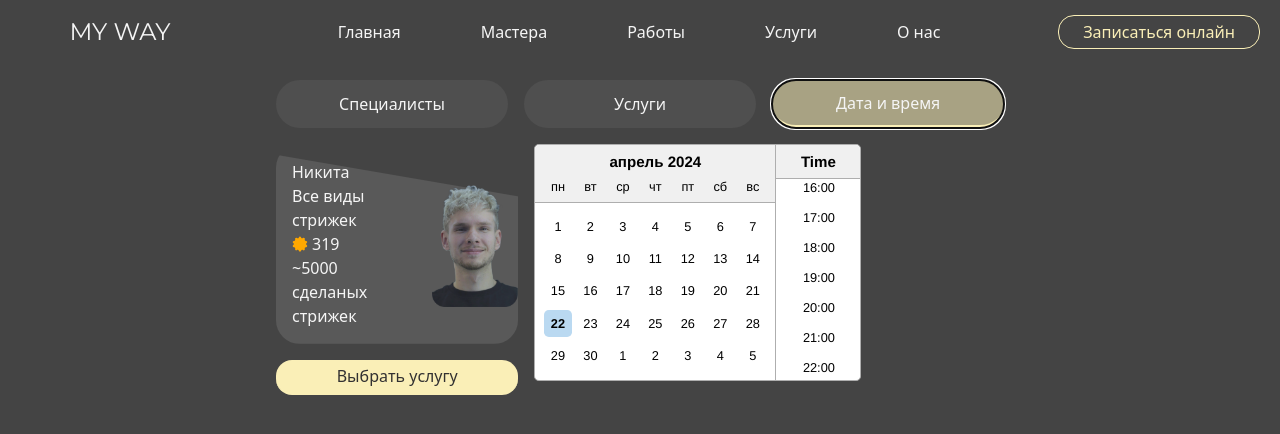
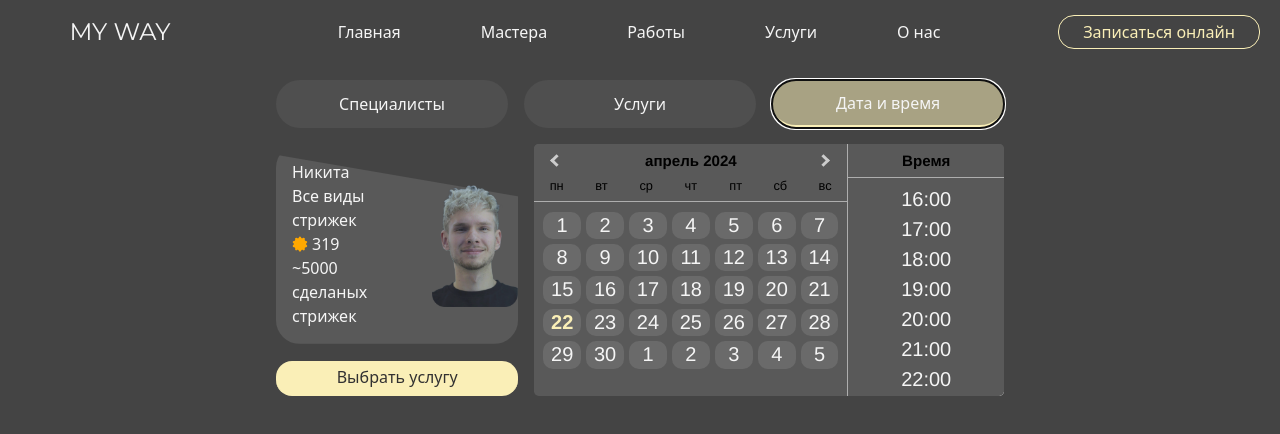
Before and after one commit to niki4mak/myway-nextjs, a Next.js app: page /booking in a window 1280 px wide. Both pictures are taken after a click on the tab "Дата и время". Shown: the top 434 px of the page. Built offline with nearby package versions, Linux system fonts and the light colour scheme; no server answers; the database is empty.

Commit message:
Datepicker basic styles

```diff
--- a/components/booking/booking-form/booking-form.tsx
+++ b/components/booking/booking-form/booking-form.tsx
@@ -1,11 +1,12 @@
 "use client";
 
-import {memo, useState} from "react";
+import React, {memo, useState} from "react";
 import {SelectPersonTab} from "@/components/booking/booking-form/select-person-tab";
 import {Tab, TabList, TabPanel, Tabs} from "react-tabs";
 import {SelectServiceTab} from "@/components/booking/booking-form/select-service-tab";
 import {SelectTimeTab} from "@/components/booking/booking-form/select-time-tab";
 import {IWithCategoriesWithServicesAndPrices} from "../../../data/model/service";
+import {DatePicker} from "@/components/shared/date-picker/date-picker";
 
 const BookingForm = memo<IWithCategoriesWithServicesAndPrices>(({
   categoriesWithServices
@@ -16,7 +17,7 @@ const BookingForm = memo<IWithCategoriesWithServicesAndPrices>(({
 
   const [selectedMaster, setSelectedMaster] = useState<number>(-1);
   const [selectedServices, setSelectedServices] = useState<number[]>([]);
-  const [selectedTime, setSelectedTime] = useState<number>(-1);
+  const [dateTime, setDateTime] = useState<Date | null>(null);
 
  return (
    <div className={"h-[80vh] w-full flex flex-col px-[260px] justify-center"}>
@@ -37,7 +38,10 @@ const BookingForm = memo<IWithCategoriesWithServicesAndPrices>(({
          />
        </TabPanel>
        <TabPanel>
-         <SelectTimeTab />
+         <SelectTimeTab
+           dateTime={dateTime}
+           setDateTime={setDateTime}
+         />
        </TabPanel>
      </Tabs>
    </div>
--- a/components/booking/booking-form/select-time-tab.tsx
+++ b/components/booking/booking-form/select-time-tab.tsx
@@ -1,27 +1,19 @@
 "use client";
 
-import React, {memo, useState} from "react";
-import ReactDatePicker from  "react-datepicker";
-import "react-datepicker/dist/react-datepicker.css";
+import React, {Dispatch, memo, SetStateAction, useState} from "react";
 import {PersonCard} from "@/components/shared/person-card/person-card";
 import ButtonSolid from "@/components/shared/button/button-solid";
-import { registerLocale } from  "react-datepicker";
-import { ru } from 'date-fns/locale/ru';
-registerLocale('ru', ru)
+import {DatePicker} from "@/components/shared/date-picker/date-picker";
 
 interface ISelectTimeTabProps {
-
+  dateTime: Date | null;
+  setDateTime: Dispatch<SetStateAction<Date | null>>
 }
 
 const SelectTimeTab = memo<ISelectTimeTabProps>(({
-
+  dateTime,
+  setDateTime
 }) => {
-  const [dateTime, setDateTime] = useState<Date | null>(null);
-
-  const renderDayContents = (day: number, date: Date | undefined) => {
-    const tooltipText = `Tooltip for date: ${date}`;
-    return <div className={"text-l"} title={tooltipText}>{day}</div>;
-  };
 
   return (
     <div className={"grid grid-cols-[1fr_3fr] gap-4"}>
@@ -29,18 +21,7 @@ const SelectTimeTab = memo<ISelectTimeTabProps>(({
         <PersonCard/>
         <ButtonSolid text={"Выбрать услугу"}/>
       </div>
-      <div>
-        <ReactDatePicker
-          selected={dateTime}
-          onChange={(date) => setDateTime(date)}
-          showTimeSelect
-          inline
-          locale={"ru"}
-          timeFormat="HH:mm"
-          timeIntervals={60}
-          renderDayContents={renderDayContents}
-        />
-      </div>
+      <DatePicker dateTime={dateTime} setDateTime={setDateTime} />
     </div>
 )
   ;
--- /dev/null
+++ b/components/shared/date-picker/date-picker.css
@@ -0,0 +1,101 @@
+/* DATE */
+/* COMMON CONTAINERS */
+.react-datepicker {
+    border: 0;
+    background: #595959;
+    display: grid;
+    grid-template-columns: 2fr 1fr;
+}
+
+.react-datepicker__header {
+    background: #595959;
+}
+
+.react-datepicker__month-container {
+    width: 100%;
+}
+
+.react-datepicker__week {
+    width: 100%;
+    display: grid;
+    grid-template-columns: repeat(7, 1fr);
+    white-space: nowrap;
+}
+
+/* DAY */
+
+.react-datepicker__day {
+    font-size: 20px;
+    color: #F5F5F5;
+    border-radius: 10px;
+    background: #B1B1B133;
+    width: auto;
+    height: auto;
+
+    &:hover {
+        border-radius: 10px;
+        background: #B1B1B133;
+        box-shadow: 0 0 8px #FAEFB7;
+    }
+}
+
+.react-datepicker__day--selected {
+    box-shadow: 0 0 16px #FAEFB7;
+}
+
+.react-datepicker__day--today {
+    font-weight: 700;
+    color: #FAEFB7;
+}
+
+.react-datepicker__day-names {
+    display: grid;
+    grid-template-columns: repeat(7, 1fr);
+    text-align: center;
+}
+
+.react-datepicker__day-name {
+    width: auto;
+    height: auto;
+}
+
+
+/* TIME */
+
+.react-datepicker__time-container {
+    width: auto;
+}
+
+.react-datepicker__time-box {
+    border: 0;
+    width: auto !important;
+    background: #595959;
+}
+
+.react-datepicker__time-list-item {
+    font-size: 20px;
+    color: #F5F5F5;
+
+    &:hover {
+        box-shadow: 0 0 4px #FAEFB7;
+        background: transparent !important;
+    }
+}
+
+.react-datepicker__time-list-item--selected {
+    box-shadow: 0 0 16px #FAEFB7;
+}
+
+/* NAVIGATION */
+
+.react-datepicker__navigation {
+    z-index: 10;
+}
+
+.react-datepicker__navigation--previous {
+
+}
+
+.react-datepicker__navigation--next {
+    left: calc(66% - 32px);
+}
--- /dev/null
+++ b/components/shared/date-picker/date-picker.tsx
@@ -0,0 +1,34 @@
+import React, {Dispatch, memo, SetStateAction} from "react";
+import ReactDatePicker, {registerLocale} from "react-datepicker";
+import { ru } from 'date-fns/locale/ru';
+import "react-datepicker/dist/react-datepicker.css";
+import "./date-picker.css";
+registerLocale('ru', ru);
+
+
+interface IDatePickerProps {
+  dateTime: Date | null;
+  setDateTime: Dispatch<SetStateAction<Date | null>>
+}
+
+const DatePicker = memo<IDatePickerProps>(({
+                                             dateTime,
+                                             setDateTime
+}) => {
+ return (
+    <ReactDatePicker
+      selected={dateTime}
+      onChange={(date) => setDateTime(date)}
+      showTimeSelect
+      inline
+      locale={"ru"}
+      timeFormat="HH:mm"
+      timeIntervals={60}
+      timeCaption={"Время"}
+      dayClassName={d => "w-[32px]"}
+    />
+ );
+})
+DatePicker.displayName = "DatePicker"
+
+export { DatePicker };
```
